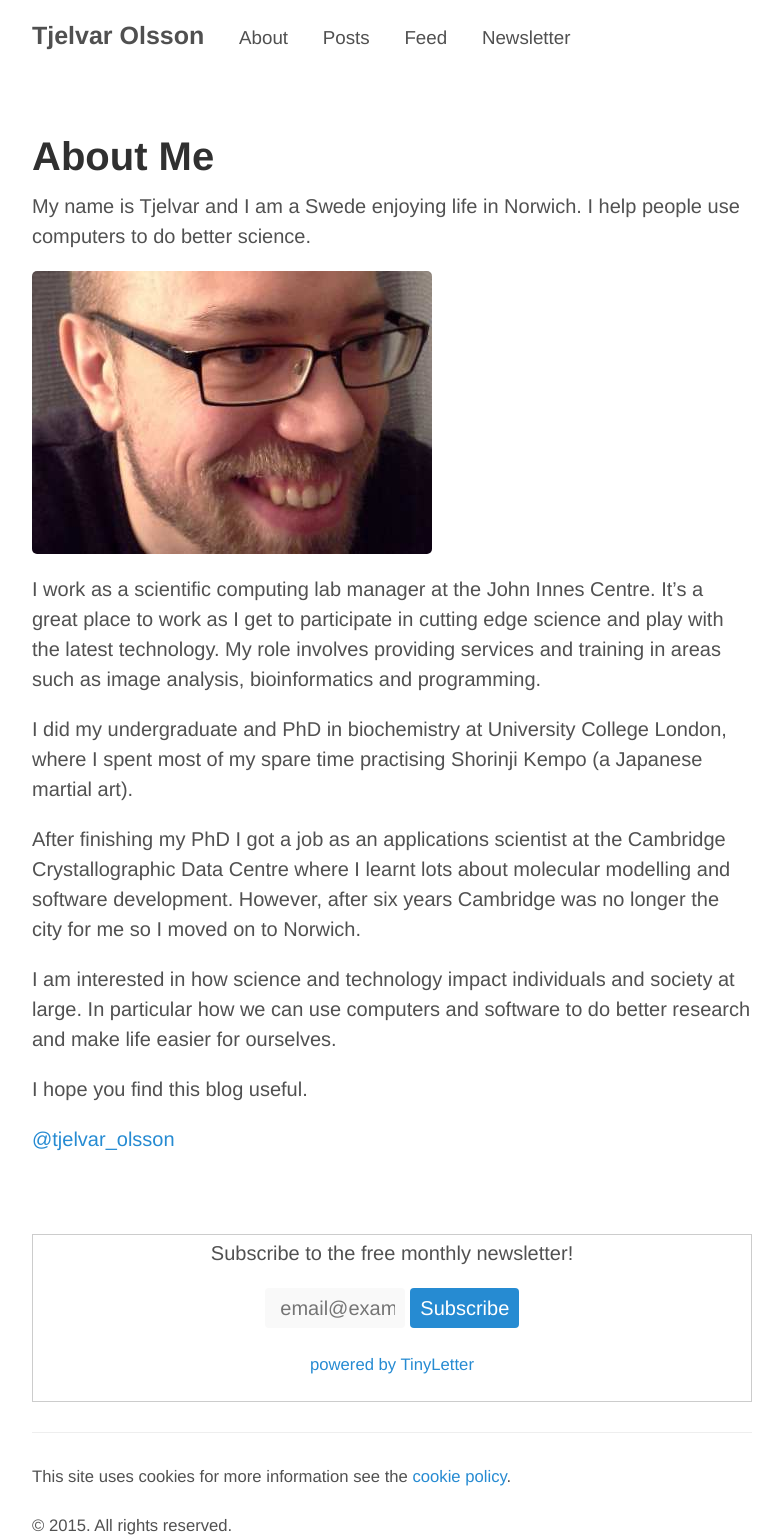
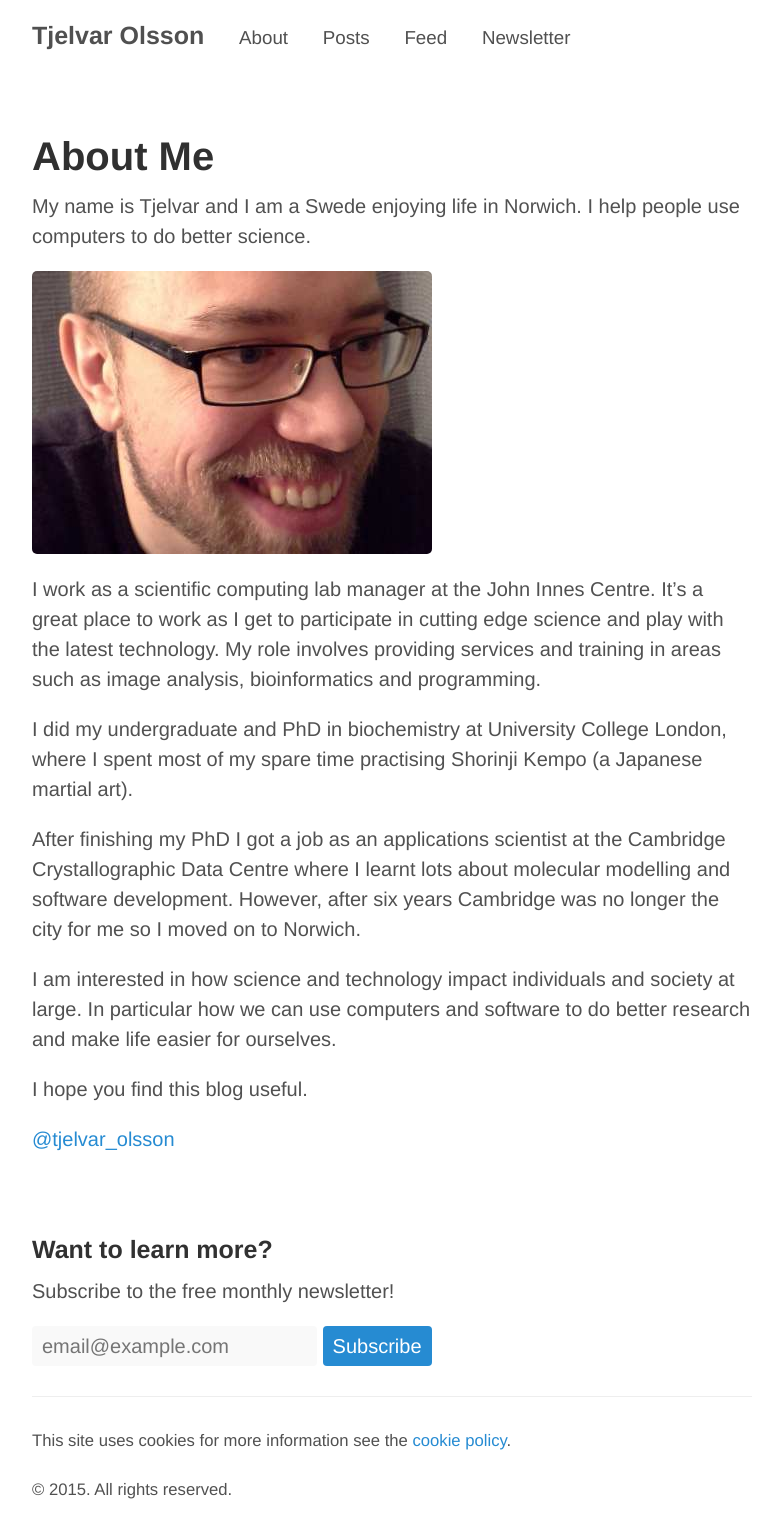
Before and after one commit to tjelvar-olsson/tjelvar-olsson.github.io, a Jekyll site: the page built from about.md, in a window 1280 px wide. Shown: the whole page, without its empty margins (248-1031 px from the left). Built offline with Jekyll 4.4.1, drawn with Linux system fonts in a browser that asks for light colours; Markdown is read by kramdown in place of the engine named in the settings; after the commit the page ends 1503 px from its top, so only the background shows below that.

Commit message:
Updated signup form.

```diff
--- a/_includes/tinyletter_signup.html
+++ b/_includes/tinyletter_signup.html
@@ -1,14 +1,14 @@
 {% if page.tinyletter_signup %}
-  <form style="border:1px solid #ccc;padding:3px;text-align:center;"
-        action="https://tinyletter.com/tjelvarolsson" method="post"
+  <form action="https://tinyletter.com/tjelvarolsson" method="post"
         target="popupwindow"
         onsubmit="window.open('https://tinyletter.com/tjelvarolsson', 'popupwindow',
                               'scrollbars=yes,width=800,height=600');return true">
-  <p>Subscribe to the free monthly newsletter!</p>
-  <p>
-     <input type="text" style="width:140px" name="email" id="tlemail" placeholder=" email@example.com" />
+  <h3>Want to learn more?</h3>
+     <p>
+     Subscribe to the free monthly newsletter!
+     </p>
+     <input type="text" name="email" id="tlemail" placeholder="email@example.com" />
      <input type="hidden" value="1" name="embed"/>
      <input type="submit" value="Subscribe" />
-  </p>
-  <p><small><a href="https://tinyletter.com" target="_blank">powered by TinyLetter</a></small></p></form>
+  </form>
 {% endif %}
```
